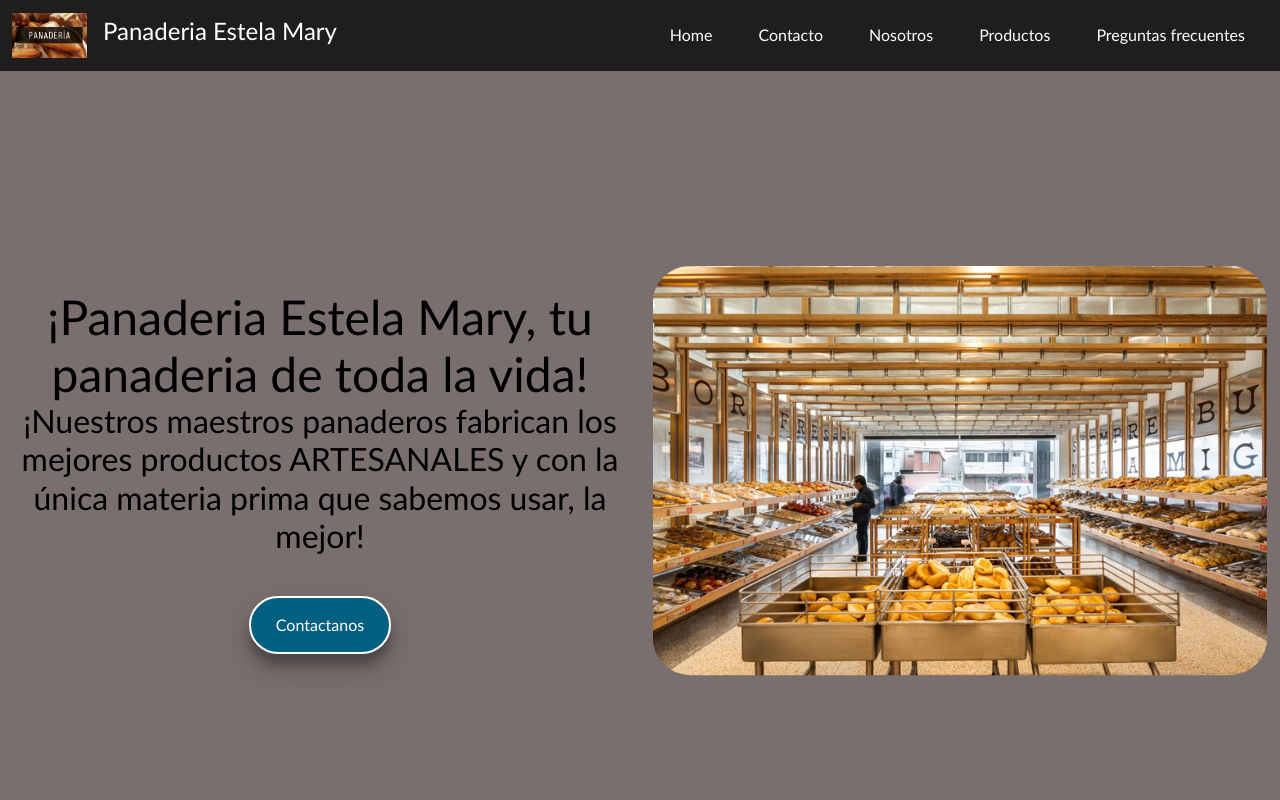
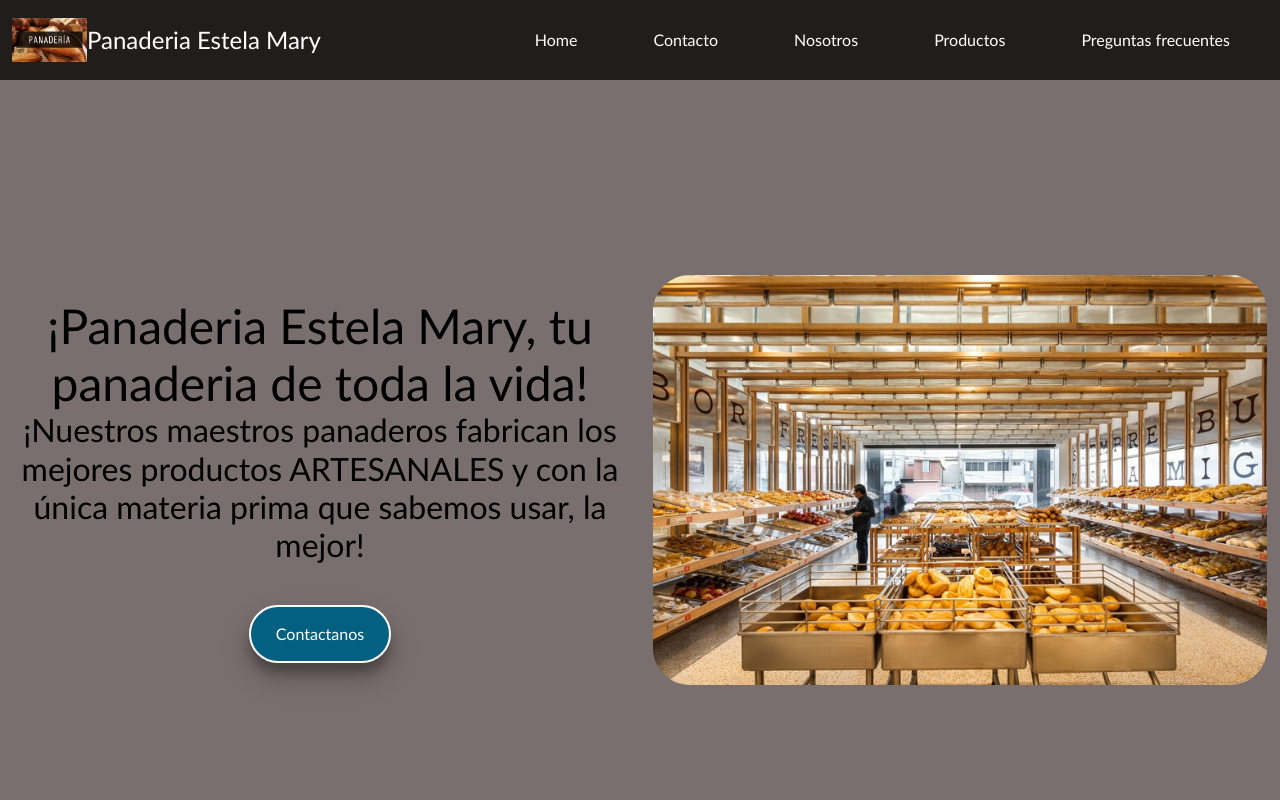
Before and after one commit to sancorr/proyecto-panaderia-coder, a plain HTML site: page index.html in a window 1280 px wide. Shown: the top 800 px of the page. Drawn offline with nearby package versions, Linux system fonts and the light colour scheme; a web font is replaced by a local one.

Commit message:
correciones

```diff
--- a/css/style.css
+++ b/css/style.css
@@ -14,6 +14,7 @@ body {
 
 .navbar {
   background-color: rgb(32, 29, 29);
+  padding: 0;
 }
 .nav-link {
   color: white;
@@ -21,6 +22,14 @@ body {
 
 }
 
+.navbar-nav a {
+margin: 20px 30px;
+}
+
+.navbar-brand {
+  padding: 0;
+  margin: 0;
+}
 header {
 
   grid-area: header;
@@ -30,6 +39,8 @@ header {
 .legend {
   color: white;
   font-size: 1.5em;
+  margin: 0;
+
 }
 
 /*header nav ul {
@@ -265,8 +276,12 @@ footer div iframe {
   header {
     display: flex;
     flex-direction: column;
-    padding: 0 2px;
     position: static;
+  }
+
+  .container-fluid {
+    display: flex;
+    flex-wrap: nowrap;
   }
 
   header .headerLeft {
```
